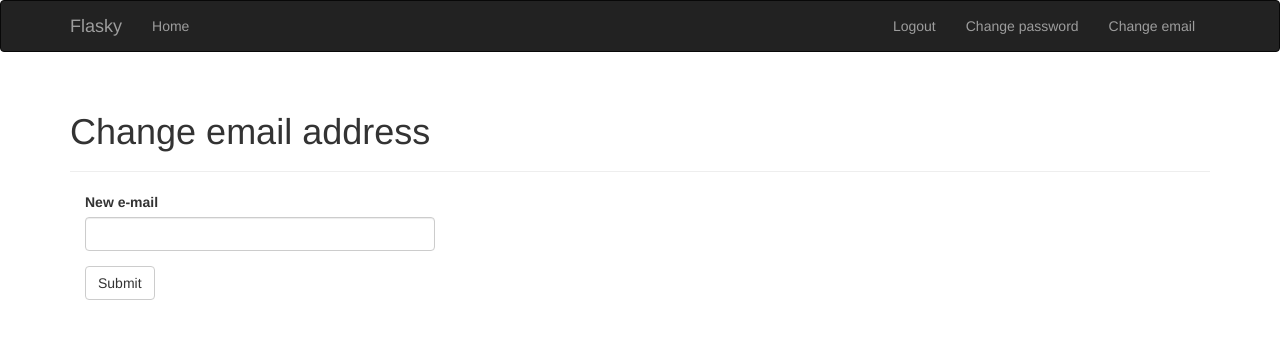
After one commit to jgrycz/study, a Flask app: page /auth/change_email_request in a window 1280 px wide. The commit adds this page. Shown: the top 339 px of the page. Run offline with Flask 2, Linux system fonts and the light colour scheme; a user stored in the database is signed in; tables that the repository leaves empty hold one stand-in row (values such as "Sample post"); some libraries are stand-ins or nearby versions.

Commit message:
Added change email address feature

```diff
--- a/flask/helloworld/app/auth/forms.py
+++ b/flask/helloworld/app/auth/forms.py
@@ -48,3 +48,8 @@ class SetNewPasswordForm(FlaskForm):
     new_password = PasswordField('New password', validators=[DataRequired(), EqualTo('new_password2', 'Passwords have to be equal')])
     new_password2 = PasswordField('New password', validators=[DataRequired()])
     change = SubmitField('Submit')
+
+
+class ChangeEmailForm(FlaskForm):
+    new_email = StringField('New e-mail', validators=[DataRequired(), Length(1, 64), Email()])
+    submit = SubmitField('Submit')
--- a/flask/helloworld/app/auth/views.py
+++ b/flask/helloworld/app/auth/views.py
@@ -2,7 +2,8 @@ from flask import render_template, redirect, request, url_for, flash
 from flask_login import login_user, logout_user, login_required, current_user
 from . import auth
 from ..models import User
-from .forms import LoginForm, RegistrationForm, ChangePasswordForm, ResetPasswordForm, SetNewPasswordForm
+from .forms import LoginForm, RegistrationForm, ChangePasswordForm, \
+    ResetPasswordForm, SetNewPasswordForm, ChangeEmailForm
 from .. import db
 
 
@@ -124,3 +125,27 @@ def reset_password(token):
         flash('Your password has been changed!')
         return redirect(url_for('main.index'))
     return render_template('auth/reset_password.html', form=form)
+
+
+@auth.route('/change_email_request', methods=['GET', 'POST'])
+@login_required
+def change_email_request():
+    form = ChangeEmailForm()
+    if form.validate_on_submit():
+        user = User.query.filter_by(email=current_user.email).first()
+        token = user.generate_change_email_token(form.new_email.data)
+        url = url_for('auth.confirm_change_email', token=token, _external=True)
+        flash('To confirm your email change visit following url: {}'.format(url))
+        return redirect(url_for('main.index'))
+    return render_template('auth/change_email_request.html', form=form)
+
+
+@auth.route('/confirm_change_email/<token>', methods=['GET', 'POST'])
+@login_required
+def confirm_change_email(token):
+    if User.change_email(token):
+        db.session.commit()
+        flash('Your email address has been changed!')
+    else:
+        flash('Change email url is incorrect or has expired')
+    return redirect(url_for('main.index'))
--- /dev/null
+++ b/flask/helloworld/app/templates/auth/change_email_request.html
@@ -0,0 +1,13 @@
+{% extends "base.html" %}
+{% import "bootstrap/wtf.html" as wtf %}
+{% block title %}Flasky - Change email address{% endblock %}
+
+{% block page_content %}
+
+<div class="page-header">
+    <h1>Change email address</h1>
+</div>
+<div class="col-md-4">
+    {{ wtf.quick_form(form) }}
+</div>
+{% endblock %}
--- a/flask/helloworld/app/templates/base.html
+++ b/flask/helloworld/app/templates/base.html
@@ -34,6 +34,7 @@
                 {% if current_user.is_authenticated %}
                 <li><a href="{{ url_for('auth.logout') }}">Logout</a></li>
                 <li><a href="{{ url_for('auth.change_password') }}">Change password</a></li>
+                <li><a href="{{ url_for('auth.change_email_request') }}">Change email</a></li>
                 {% else %}
                 <li><a href="{{ url_for('auth.login') }}">Login</a></li>
                 <li><a href="{{ url_for('auth.register') }}">Register</a></li>
```
Also changed, not shown: flask/helloworld/app/models.py (+20 -0 lines).
